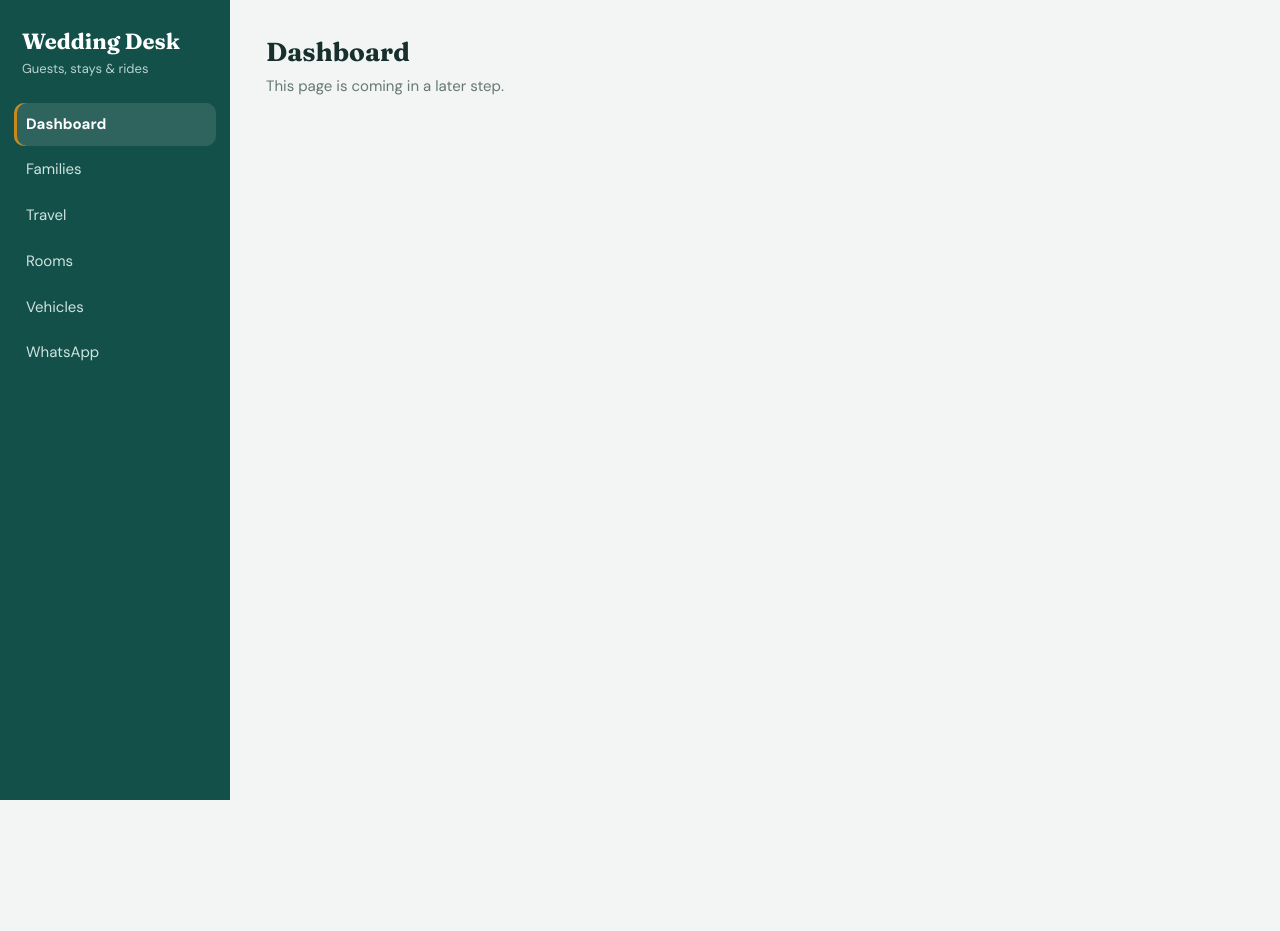
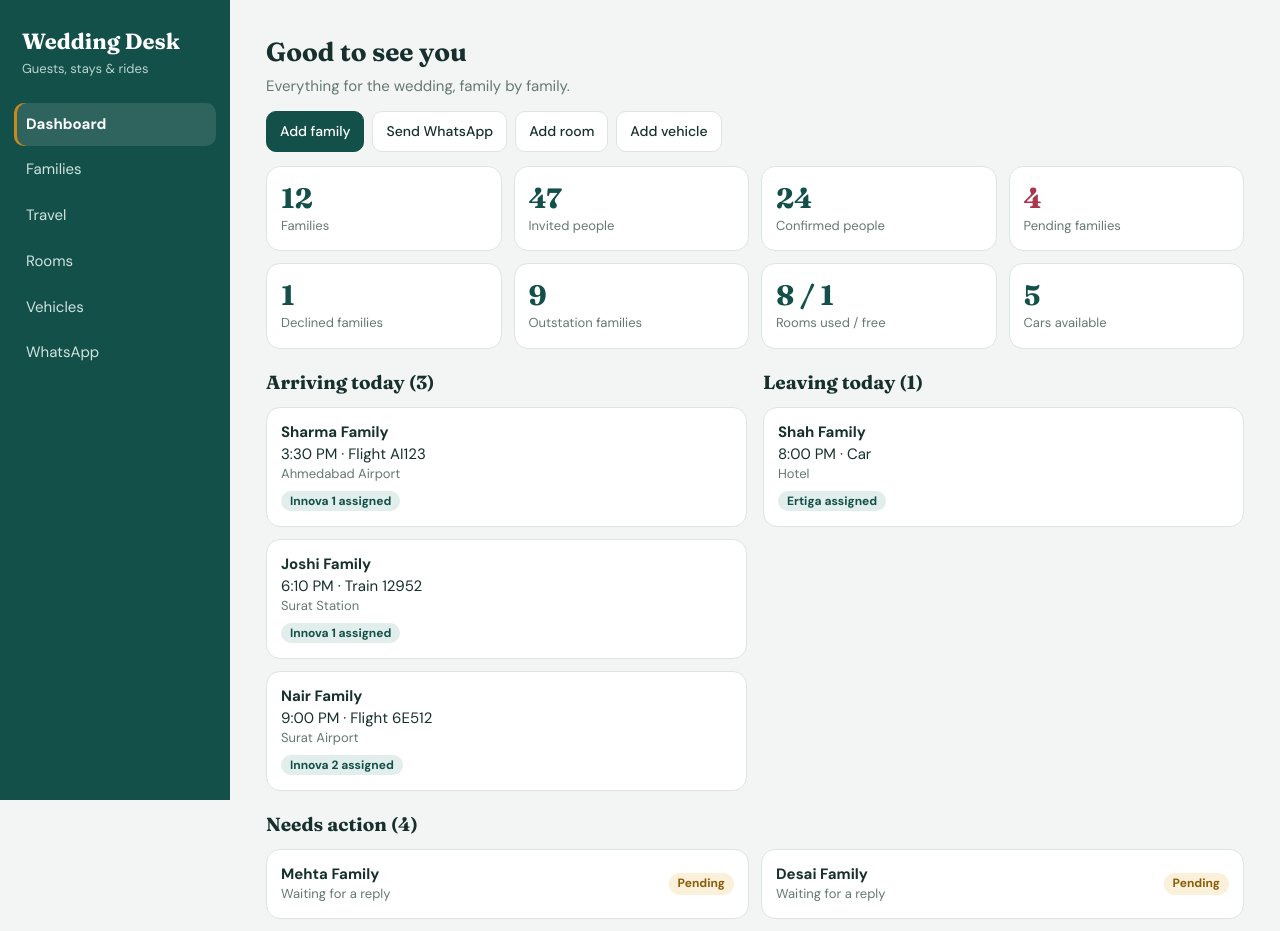
Before and after one commit to Umang-Khemka/guest-list, a React (Vite) app in the folder frontend/: page / in a window 1280 px wide. Shown: the top 931 px of the page. Before the commit the page ends 800 px from the top, so only its background shows below. Built offline with nearby package versions, Linux system fonts and the light colour scheme.

Commit message:
feat: implement dashboard page with stats, quick actions, and trip details

```diff
--- a/frontend/src/App.tsx
+++ b/frontend/src/App.tsx
@@ -1,17 +1,17 @@
 import { Route, Routes } from "react-router-dom";
 import AppLayout from "./components/layout/AppLayout";
-import ComingSoon from "./components/ui/ComingSoon";
 import FamiliesPage from "./pages/FamilyPage";
 import RoomsPage from "./pages/RoomPage";
 import TravelPage from "./pages/TravelPage";
 import VehiclesPage from "./pages/VehiclesPage";
 import WhatsAppPage from "./pages/WhatsAppPage";
+import DashboardPage from "./pages/DashboardPage";
 
 export default function App() {
   return (
     <Routes>
       <Route element={<AppLayout />}>
-        <Route index element={<ComingSoon title="Dashboard" />} />
+        <Route index element={<DashboardPage />} />
         <Route path="families" element={<FamiliesPage />} />
         <Route path="travel" element={<TravelPage />} />
         <Route path="rooms" element={<RoomsPage />} />
--- /dev/null
+++ b/frontend/src/components/dashboard/ActionRow.tsx
@@ -0,0 +1,16 @@
+import { Link } from "react-router-dom";
+import type { ActionItem } from "../../types/dashboard";
+import StatusPill from "../ui/StatusPill";
+
+// One family that needs attention. Opens the Families page for now.
+export default function ActionRow({ family, reason }: ActionItem) {
+  return (
+    <Link to="/families" className="action-row">
+      <div>
+        <b>{family.name} Family</b>
+        <div className="muted">{reason}</div>
+      </div>
+      <StatusPill status={family.status} />
+    </Link>
+  );
+}
--- /dev/null
+++ b/frontend/src/components/dashboard/QuickActions.tsx
@@ -0,0 +1,20 @@
+import { Link } from "react-router-dom";
+
+const ACTIONS = [
+  { to: "/families", label: "Add family", primary: true },
+  { to: "/whatsapp", label: "Send WhatsApp" },
+  { to: "/rooms", label: "Add room" },
+  { to: "/vehicles", label: "Add vehicle" },
+];
+
+export default function QuickActions() {
+  return (
+    <div className="quick-actions">
+      {ACTIONS.map((a) => (
+        <Link key={a.to} to={a.to} className={a.primary ? "btn btn--primary" : "btn"}>
+          {a.label}
+        </Link>
+      ))}
+    </div>
+  );
+}
--- /dev/null
+++ b/frontend/src/components/dashboard/StatCard.tsx
@@ -0,0 +1,10 @@
+import type { Stat } from "../../types/dashboard";
+
+export default function StatCard({ label, value, highlight }: Stat) {
+  return (
+    <div className={highlight ? "stat-card stat-card--hot" : "stat-card"}>
+      <b>{value}</b>
+      <span>{label}</span>
+    </div>
+  );
+}
--- /dev/null
+++ b/frontend/src/components/dashboard/TripCard.tsx
@@ -0,0 +1,29 @@
+import { TRAVEL_MODE_LABELS } from "../../constants/logistics";
+import type { TodayTrip } from "../../types/dashboard";
+import { formatTime } from "../../utils/dateUtils";
+
+interface Props extends TodayTrip {
+  kind: "arrival" | "departure";
+}
+
+// An arrival or departure happening today, with its car status
+export default function TripCard({ family, leg, vehicleName, kind }: Props) {
+  const action = kind === "arrival" ? "Pickup" : "Drop";
+  const mode = TRAVEL_MODE_LABELS[leg.mode] + (leg.number ? ` ${leg.number}` : "");
+
+  return (
+    <div className="trip-card">
+      <b>{family.name} Family</b>
+      <div>
+        {formatTime(leg.time)} · {mode}
+      </div>
+      <div className="muted">{leg.location}</div>
+
+      <div className="trip-card__car">
+        {!leg.carRequired && <span className="muted">No car needed</span>}
+        {leg.carRequired && vehicleName && <span className="pill">{vehicleName} assigned</span>}
+        {leg.carRequired && !vehicleName && <span className="pill pill--pending">{action} required</span>}
+      </div>
+    </div>
+  );
+}
--- /dev/null
+++ b/frontend/src/hooks/useDashboardData.ts
@@ -0,0 +1,57 @@
+import { useMemo } from "react";
+import { MOCK_TODAY } from "../constants/logistics";
+import type { ActionItem, Stat, TodayTrip } from "../types/dashboard";
+import type { Family } from "../types/family";
+import type { AssignmentType } from "../types/vehicle";
+import { findLegVehicle } from "../utils/travelUtils";
+import { useAppData } from "./useAppData";
+
+// Everything the dashboard shows, worked out from the shared data.
+// Later this can read from the API instead; the page won't need to change.
+export function useDashboardData() {
+  const { families, travels, rooms, allocations, vehicles, assignments } = useAppData();
+
+  return useMemo(() => {
+    const count = (fn: (f: Family) => boolean) => families.filter(fn).length;
+    const roomsUsed = new Set(allocations.map((a) => a.room)).size;
+
+    const stats: Stat[] = [
+      { label: "Families", value: families.length },
+      { label: "Invited people", value: families.reduce((sum, f) => sum + f.invitedCount, 0) },
+      { label: "Confirmed people", value: families.reduce((sum, f) => sum + f.confirmedCount, 0) },
+      { label: "Pending families", value: count((f) => f.status === "pending"), highlight: true },
+      { label: "Declined families", value: count((f) => f.status === "declined") },
+      { label: "Outstation families", value: count((f) => f.guestType === "outstation") },
+      { label: "Rooms used / free", value: `${roomsUsed} / ${rooms.length - roomsUsed}` },
+      { label: "Cars available", value: vehicles.length },
+    ];
+
+    // Today's arrivals (pickup) or departures (drop), earliest first
+    const tripsToday = (key: "arrival" | "departure", type: AssignmentType): TodayTrip[] =>
+      travels
+        .flatMap((t) => {
+          const leg = t[key];
+          const family = families.find((f) => f._id === t.family);
+          if (!leg || !family || leg.date !== MOCK_TODAY) return [];
+          const vehicle = findLegVehicle(assignments, vehicles, family._id, type, leg);
+          return [{ family, leg, vehicleName: vehicle?.name }];
+        })
+        .sort((a, b) => a.leg.time.localeCompare(b.leg.time));
+
+    const needsAction: ActionItem[] = families.flatMap((family) => {
+      if (family.status === "pending") return [{ family, reason: "Waiting for a reply" }];
+      const hasRoom = allocations.some((a) => a.family === family._id);
+      if (family.status === "confirmed" && family.guestType === "outstation" && !hasRoom) {
+        return [{ family, reason: "Confirmed, no room yet" }];
+      }
+      return [];
+    });
+
+    return {
+      stats,
+      arrivals: tripsToday("arrival", "pickup"),
+      departures: tripsToday("departure", "drop"),
+      needsAction,
+    };
+  }, [families, travels, rooms, allocations, vehicles, assignments]);
+}
--- /dev/null
+++ b/frontend/src/pages/DashboardPage.css
@@ -0,0 +1,93 @@
+.dash-heading {
+  margin: 20px 0 10px;
+  font-size: 19px;
+}
+
+/* ---------- Quick actions ---------- */
+.quick-actions {
+  display: flex;
+  flex-wrap: wrap;
+  gap: 8px;
+  margin-bottom: 14px;
+}
+
+/* ---------- Stats ---------- */
+.stat-grid {
+  display: grid;
+  gap: 12px;
+  grid-template-columns: repeat(2, 1fr);
+}
+
+.stat-card {
+  padding: 14px;
+  background: var(--surface);
+  border: 1px solid var(--line);
+  border-radius: var(--radius);
+}
+
+.stat-card b {
+  display: block;
+  font: 700 28px var(--font-heading);
+  color: var(--primary);
+}
+
+.stat-card span {
+  font-size: 13px;
+  color: var(--muted);
+}
+
+.stat-card--hot b {
+  color: var(--rose);
+}
+
+/* ---------- Today's arrivals and departures ---------- */
+.trip-columns {
+  display: grid;
+  gap: 16px;
+}
+
+.dash-list,
+.action-grid {
+  display: grid;
+  gap: 12px;
+}
+
+.trip-card {
+  padding: 14px;
+  background: var(--surface);
+  border: 1px solid var(--line);
+  border-radius: var(--radius);
+}
+
+.trip-card__car {
+  margin-top: 6px;
+}
+
+/* ---------- Needs action ---------- */
+.action-row {
+  display: flex;
+  align-items: center;
+  justify-content: space-between;
+  gap: 8px;
+  padding: 14px;
+  background: var(--surface);
+  border: 1px solid var(--line);
+  border-radius: var(--radius);
+  color: inherit;
+  text-decoration: none;
+}
+
+@media (min-width: 900px) {
+  .stat-grid {
+    grid-template-columns: repeat(4, 1fr);
+  }
+
+  .trip-columns {
+    grid-template-columns: 1fr 1fr;
+    align-items: start;
+  }
+
+  .action-grid {
+    grid-template-columns: repeat(2, 1fr);
+  }
+}
--- /dev/null
+++ b/frontend/src/pages/DashboardPage.tsx
@@ -0,0 +1,55 @@
+import ActionRow from "../components/dashboard/ActionRow";
+import QuickActions from "../components/dashboard/QuickActions";
+import StatCard from "../components/dashboard/StatCard";
+import TripCard from "../components/dashboard/TripCard";
+import { useDashboardData } from "../hooks/useDashboardData";
+import "./DashboardPage.css";
+
+export default function DashboardPage() {
+  const { stats, arrivals, departures, needsAction } = useDashboardData();
+
+  return (
+    <div className="page">
+      <h1 className="page__title">Good to see you</h1>
+      <p className="page__sub">Everything for the wedding, family by family.</p>
+
+      <QuickActions />
+
+      <div className="stat-grid">
+        {stats.map((s) => (
+          <StatCard key={s.label} {...s} />
+        ))}
+      </div>
+
+      <div className="trip-columns">
+        <section>
+          <h2 className="dash-heading">Arriving today ({arrivals.length})</h2>
+          <div className="dash-list">
+            {arrivals.map((t) => (
+              <TripCard key={t.family._id} kind="arrival" {...t} />
+            ))}
+            {arrivals.length === 0 && <p className="muted">No arrivals today.</p>}
+          </div>
+        </section>
+
+        <section>
+          <h2 className="dash-heading">Leaving today ({departures.length})</h2>
+          <div className="dash-list">
+            {departures.map((t) => (
+              <TripCard key={t.family._id} kind="departure" {...t} />
+            ))}
+            {departures.length === 0 && <p className="muted">No departures today.</p>}
+          </div>
+        </section>
+      </div>
+
+      <h2 className="dash-heading">Needs action ({needsAction.length})</h2>
+      <div className="action-grid">
+        {needsAction.map((item) => (
+          <ActionRow key={item.family._id} {...item} />
+        ))}
+        {needsAction.length === 0 && <p className="muted">Nothing needs action right now.</p>}
+      </div>
+    </div>
+  );
+}
--- /dev/null
+++ b/frontend/src/types/dashboard.ts
@@ -0,0 +1,21 @@
+import type { Family } from "./family";
+import type { TravelLeg } from "./travel";
+
+export interface Stat {
+  label: string;
+  value: string | number;
+  highlight?: boolean; // shown in red, for things that need attention
+}
+
+// One arrival or departure happening today
+export interface TodayTrip {
+  family: Family;
+  leg: TravelLeg;
+  vehicleName?: string; // car already assigned, if any
+}
+
+// A family that needs someone to act
+export interface ActionItem {
+  family: Family;
+  reason: string;
+}
```
